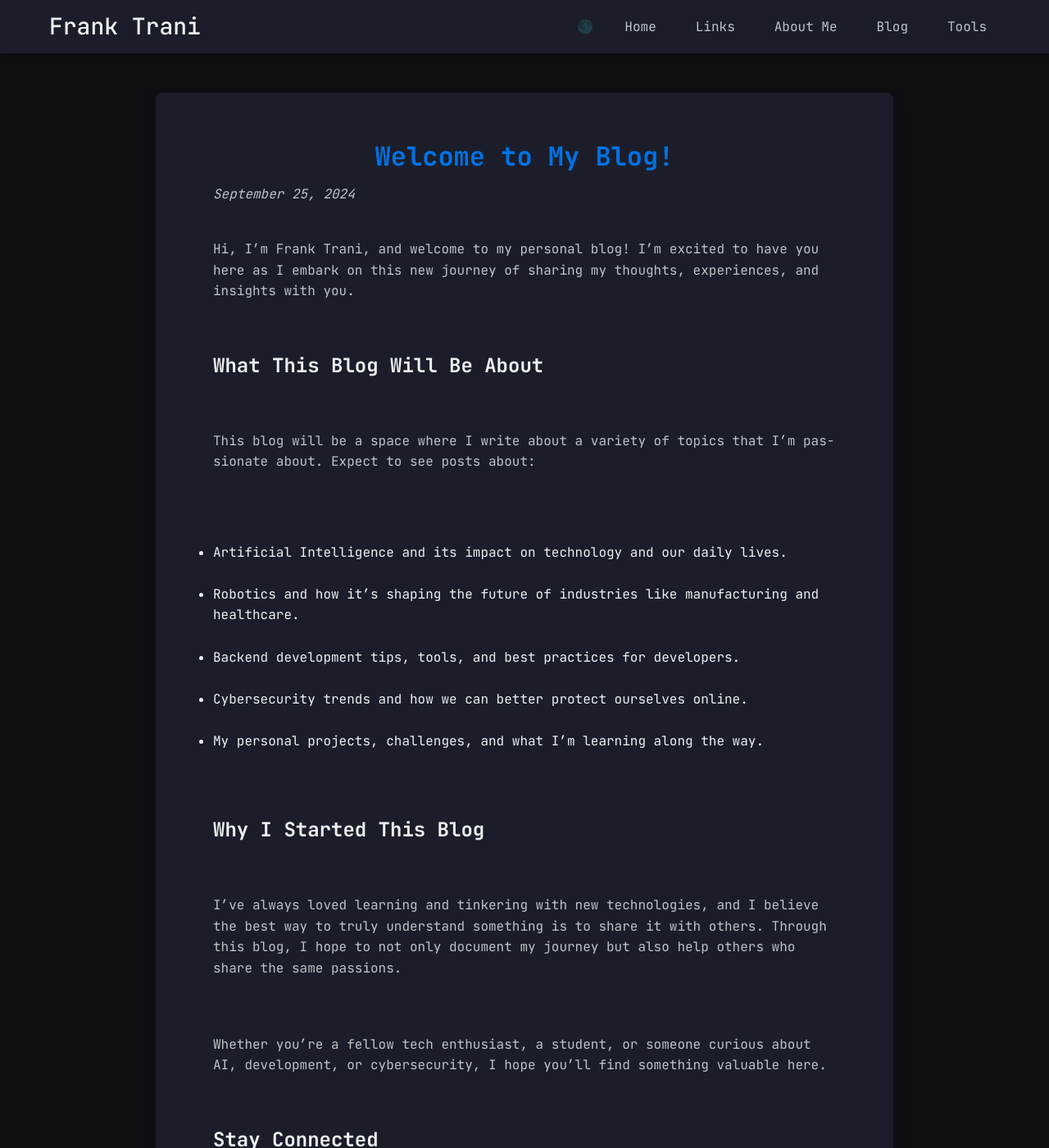
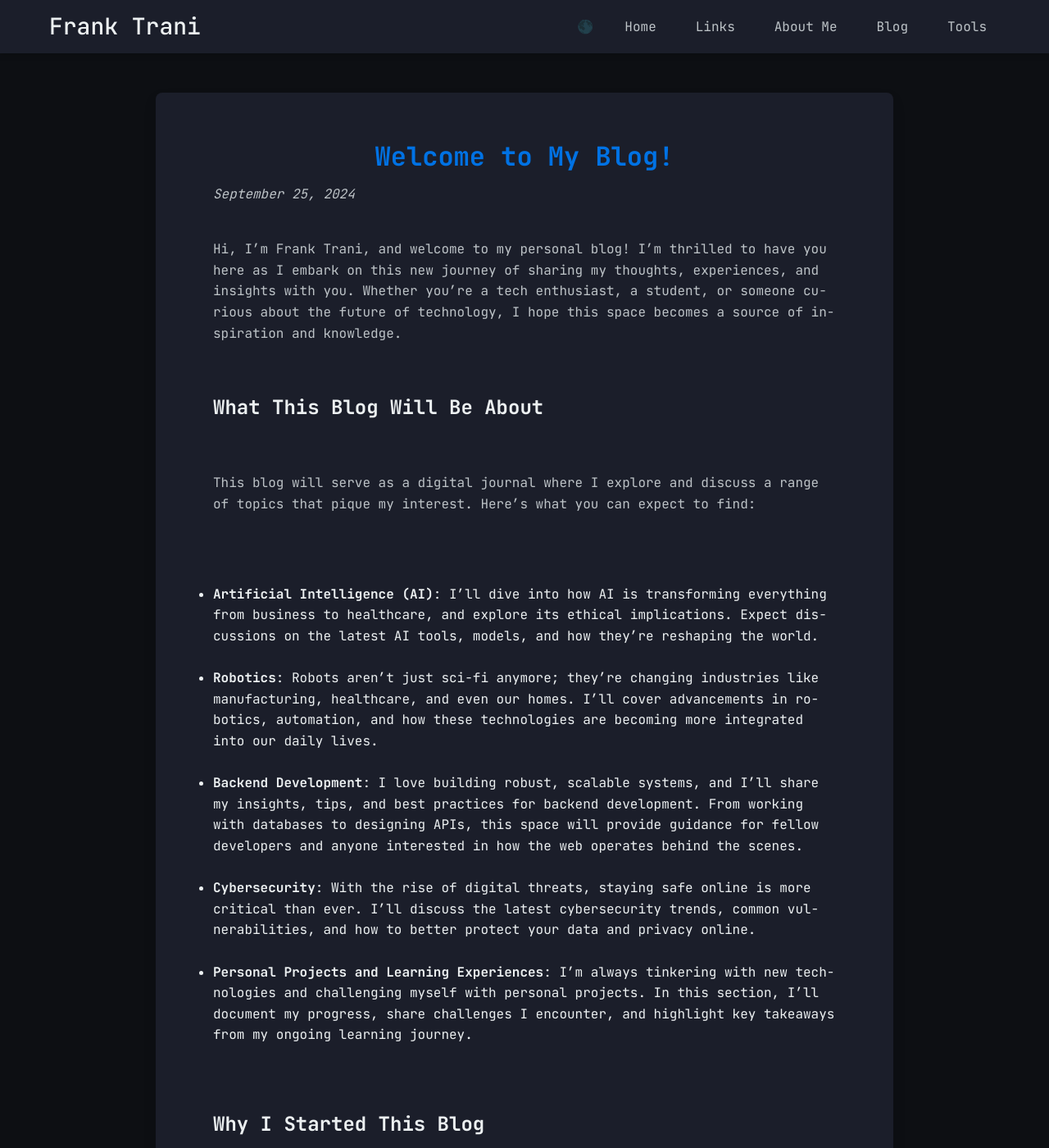
Before and after one commit to FrankTrani/FrankTrani.github.io, a Jekyll site: the page built from _posts/2024-09-25-welcome-to-my-blog.md, in a window 1280 px wide and 1400 px high. Shown: the whole window at 82% size. Built offline with Jekyll 4.4.1, drawn with Linux system fonts in a browser that asks for light colours; nearby versions of some CDN libraries; some of the changed text lies outside the part shown.

Commit message:
updated and fixed formatting on blog

```diff
--- a/_layouts/default.html
+++ b/_layouts/default.html
@@ -37,6 +37,25 @@
       async
       src="https://cdn.jsdelivr.net/npm/mathjax@3/es5/tex-mml-chtml.js"
     ></script>
+    <!-- Include Prism.js CSS for syntax highlighting -->
+    <link
+      href="https://cdnjs.cloudflare.com/ajax/libs/prism/1.29.0/themes/prism.min.css"
+      rel="stylesheet"
+      id="prism-light"
+      disabled
+    />
+    <link
+      href="https://cdnjs.cloudflare.com/ajax/libs/prism/1.29.0/themes/prism-tomorrow.min.css"
+      rel="stylesheet"
+      id="prism-dark"
+    />
+
+    <!-- Include Prism.js JavaScript -->
+    <script src="https://cdnjs.cloudflare.com/ajax/libs/prism/1.29.0/prism.min.js"></script>
+    <script src="https://cdnjs.cloudflare.com/ajax/libs/prism/1.29.0/components/prism-python.min.js"></script>
+    <script src="https://cdnjs.cloudflare.com/ajax/libs/prism/1.29.0/components/prism-javascript.min.js"></script>
+    <script src="https://cdnjs.cloudflare.com/ajax/libs/prism/1.29.0/components/prism-html.min.js"></script>
+    <script src="https://cdnjs.cloudflare.com/ajax/libs/prism/1.29.0/components/prism-css.min.js"></script>
   </head>
 
   <body>
--- a/_posts/2024-09-25-welcome-to-my-blog.md
+++ b/_posts/2024-09-25-welcome-to-my-blog.md
@@ -5,34 +5,37 @@ date: 2024-09-25
 categories: Welcome
 ---
 
-
-Hi, I'm Frank Trani, and welcome to my personal blog! I'm excited to have you here as I embark on this new journey of sharing my thoughts, experiences, and insights with you.
+Hi, I'm Frank Trani, and welcome to my personal blog! I'm thrilled to have you here as I embark on this new journey of sharing my thoughts, experiences, and insights with you. Whether you’re a tech enthusiast, a student, or someone curious about the future of technology, I hope this space becomes a source of inspiration and knowledge.
 
 ## What This Blog Will Be About
 
-This blog will be a space where I write about a variety of topics that I'm passionate about. Expect to see posts about:
+This blog will serve as a digital journal where I explore and discuss a range of topics that pique my interest. Here’s what you can expect to find:
 
-- Artificial Intelligence and its impact on technology and our daily lives.
-- Robotics and how it's shaping the future of industries like manufacturing and healthcare.
-- Backend development tips, tools, and best practices for developers.
-- Cybersecurity trends and how we can better protect ourselves online.
-- My personal projects, challenges, and what I'm learning along the way.
+- **Artificial Intelligence (AI)**: I'll dive into how AI is transforming everything from business to healthcare, and explore its ethical implications. Expect discussions on the latest AI tools, models, and how they're reshaping the world.
+- **Robotics**: Robots aren't just sci-fi anymore; they're changing industries like manufacturing, healthcare, and even our homes. I'll cover advancements in robotics, automation, and how these technologies are becoming more integrated into our daily lives.
+- **Backend Development**: I love building robust, scalable systems, and I’ll share my insights, tips, and best practices for backend development. From working with databases to designing APIs, this space will provide guidance for fellow developers and anyone interested in how the web operates behind the scenes.
+- **Cybersecurity**: With the rise of digital threats, staying safe online is more critical than ever. I’ll discuss the latest cybersecurity trends, common vulnerabilities, and how to better protect your data and privacy online.
+- **Personal Projects and Learning Experiences**: I’m always tinkering with new technologies and challenging myself with personal projects. In this section, I’ll document my progress, share challenges I encounter, and highlight key takeaways from my ongoing learning journey.
 
 ## Why I Started This Blog
 
-I've always loved learning and tinkering with new technologies, and I believe the best way to truly understand something is to share it with others. Through this blog, I hope to not only document my journey but also help others who share the same passions.
+My passion for technology runs deep, and over the years, I’ve come to realize that the best way to learn is to teach. By explaining concepts to others, I solidify my own understanding. This blog is my way of contributing to the tech community while also holding myself accountable for continued growth.
 
-Whether you're a fellow tech enthusiast, a student, or someone curious about AI, development, or cybersecurity, I hope you'll find something valuable here.
+I started this blog for a few reasons:
+
+1. **To Share Knowledge**: I love experimenting with new technologies, and I want to create a space where others can benefit from my experiences. By sharing tutorials, deep dives, and code snippets, I hope to help both beginners and seasoned developers.
+2. **To Learn Together**: The tech industry evolves quickly. Through writing, I hope to stay on the cutting edge of trends and learn alongside my readers. Your feedback, questions, and insights will be invaluable to shaping the content here.
+3. **To Build a Community**: I aim to create a place where tech enthusiasts can connect, discuss ideas, and collaborate. Whether it's AI, cybersecurity, or backend development, I believe we can all learn from one another.
 
 ## Stay Connected
 
-Be sure to check back regularly for new posts. I'll also be sharing resources, code snippets, and interesting articles I come across. If you have any questions or topics you'd like me to cover, feel free to reach out!
+I plan to post regularly, covering the latest news, tutorials, and personal reflections on the tech world. You'll find everything from deep-dive technical articles to quick tips, plus code snippets and resources I find along the way.
 
-Thanks for stopping by, and I look forward to exploring these exciting topics with you!
+If you want to keep up with my journey or have specific topics you'd like me to write about, feel free to reach out! I'd love to hear your suggestions, questions, and even challenges you're facing.
 
+I’m also planning to share some of my favorite tools and frameworks, and interesting articles.
 
-
-
+So, be sure to check back often, and if you're as passionate about technology as I am, I hope you'll find something of value here. Thank you for joining me, and I look forward to diving into these fascinating topics together!
 
 ## Resources
 
--- a/blog.html
+++ b/blog.html
@@ -12,7 +12,7 @@ permalink: /blog/
     <input
       type="text"
       id="search-input"
-      placeholder="Search by title or tag..."
+      placeholder="Search by title or category..."
     />
   </div>
 
--- a/scripts/script.js
+++ b/scripts/script.js
@@ -21,6 +21,10 @@ function toggleTheme() {
 
   document.documentElement.setAttribute("data-theme", newTheme);
   localStorage.setItem("theme", newTheme);
+
+  // Update Prism.js theme
+  document.getElementById("prism-light").disabled = newTheme === "light";
+  document.getElementById("prism-dark").disabled = newTheme !== "light";
 }
 
 function calculateInfo() {
@@ -49,16 +53,15 @@ document.addEventListener("DOMContentLoaded", function () {
   setIcon(savedTheme);
 });
 
-
-document.addEventListener('DOMContentLoaded', function() {
-  const hamburgerBtn = document.getElementById('hamburger-btn');
-  const fullscreenNav = document.getElementById('fullscreen-nav');
+document.addEventListener("DOMContentLoaded", function () {
+  const hamburgerBtn = document.getElementById("hamburger-btn");
+  const fullscreenNav = document.getElementById("fullscreen-nav");
 
   // Toggle the menu visibility and icon
-  hamburgerBtn.addEventListener('click', function() {
-    fullscreenNav.classList.toggle('active');
+  hamburgerBtn.addEventListener("click", function () {
+    fullscreenNav.classList.toggle("active");
     // Change the button icon based on the menu state
-    if (fullscreenNav.classList.contains('active')) {
+    if (fullscreenNav.classList.contains("active")) {
       hamburgerBtn.innerHTML = '<i class="fas fa-times"></i>'; // X icon
     } else {
       hamburgerBtn.innerHTML = '<i class="fas fa-bars"></i>'; // Hamburger icon
@@ -66,21 +69,21 @@ document.addEventListener('DOMContentLoaded', function() {
   });
 });
 
-document.addEventListener('DOMContentLoaded', () => {
-  const searchInput = document.getElementById('search-input');
-  const posts = document.querySelectorAll('.post-name');
+document.addEventListener("DOMContentLoaded", () => {
+  const searchInput = document.getElementById("search-input");
+  const posts = document.querySelectorAll(".post-name");
 
-  searchInput.addEventListener('input', () => {
+  searchInput.addEventListener("input", () => {
     const query = searchInput.value.toLowerCase();
 
-    posts.forEach(post => {
-      const title = post.getAttribute('data-title');
-      const tags = post.getAttribute('data-tags');
+    posts.forEach((post) => {
+      const title = post.getAttribute("data-title");
+      const tags = post.getAttribute("data-tags");
 
       if (title.includes(query) || tags.includes(query)) {
-        post.style.display = 'block';
+        post.style.display = "block";
       } else {
-        post.style.display = 'none';
+        post.style.display = "none";
       }
     });
   });
--- a/scripts/styles.css
+++ b/scripts/styles.css
@@ -991,3 +991,36 @@ table th {
     overflow-x: auto;
   }
 }
+
+/* CSS for formatting code blocks */
+pre code {
+  display: block;
+  padding: 10px;
+  background-color: var(--prism-background-color);
+  border: 1px solid #ddd;
+  border-radius: 5px;
+  font-size: 14px;
+  line-height: 1.6;
+  font-family: "JetBrains Mono", sans-serif;
+
+  white-space: pre-wrap; /* Wrap long lines */
+  word-wrap: break-word; /* Handle long words */
+  overflow-x: auto; /* Add horizontal scrolling for long code */
+  color: var(--prism-text-color); /* Text color */
+}
+
+code {
+  font-family: "JetBrains Mono", sans-serif;
+
+}
+
+.prism-light-theme {
+  --prism-background-color: #f5f5f5;
+  --prism-text-color: #333;
+}
+
+/* Dark theme for Prism.js */
+.prism-theme {
+  --prism-background-color: var(--bg-color);
+  --prism-text-color: var(--text-color-secondary);
+}
```
Also changed, not shown: _posts/2024-10-21-Computer-Architecture-Lecture.md (+5 -4 lines), _posts/2024-10-21-Computer-Architecture-part-2.md (+3 -7 lines), _posts/2024-10-24-Run-Length Encoding in Python.md (added, +129 -0 lines).
